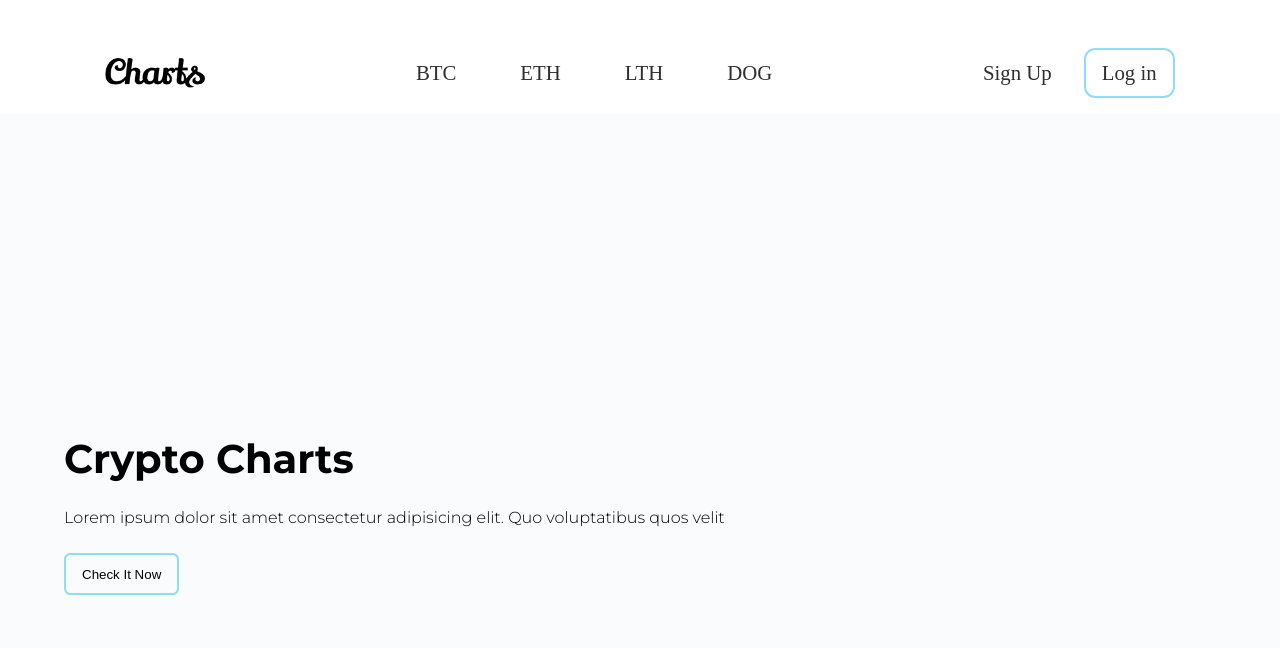
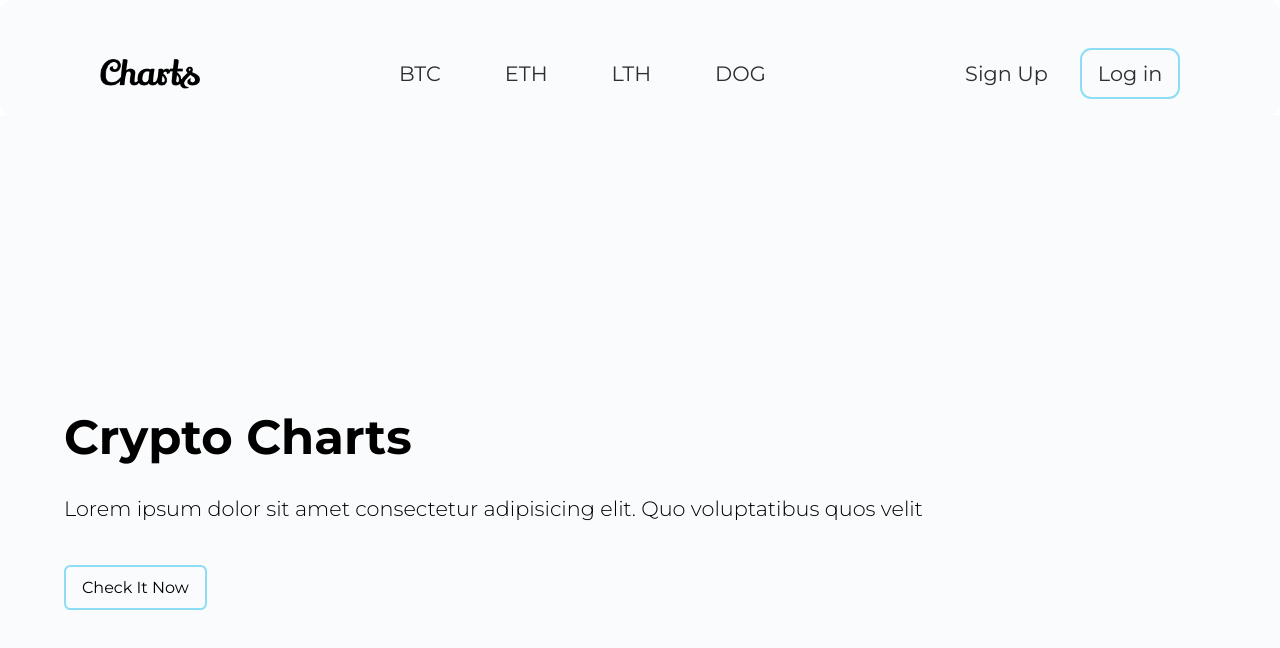
Before and after one commit to ol1mowski/CryptoPage, a React (Vite) app: page / in a window 1280 px wide. Shown: the top 648 px of the page. Built offline with nearby package versions, Linux system fonts and the light colour scheme.

Commit message:
adding style to the infoCta to 1024px

```diff
--- a/src/components/Header/Header.module.scss
+++ b/src/components/Header/Header.module.scss
@@ -3,7 +3,8 @@
 .headerContainer {
     // @include box-shadow;
     @include d-flex-row;
+    background-color: $white-color;
     border-radius: $border-radious;
     justify-content: space-around;
-    margin-top: 2rem;
+    padding-top: 2rem;
 }
--- a/src/components/HomePage/Home.module.scss
+++ b/src/components/HomePage/Home.module.scss
@@ -8,20 +8,34 @@
     width: 90%;
     @include d-flex-column;
     gap: 3vh;
+    @media screen and (min-width: $tablet) {
+      gap: 5vh;
+    }
     align-items: flex-start;
     &__title {
       font-size: 2.5rem;
-      @include fonts(700);
+      font-weight: 700;
+      @media screen and (min-width: $tablet) {
+        font-size: 3rem;
+        line-height: 2rem;
+      }
     }
     &__desc {
       font-size: 1rem;
-      @include fonts(300);
+      font-weight: 300;
       line-height: 1.4rem;
+      @media screen and (min-width: $tablet) {
+        font-size: 1.3rem;
+        line-height: 2rem;
+      }
     }
     &__btn {
-        border: 2px solid $blue-color;
-        padding: .7rem 1rem;
-        border-radius: .4rem;
+      border: 2px solid $blue-color;
+      padding: 0.7rem 1rem;
+      border-radius: 0.4rem;
+      @media screen and (min-width: $tablet) {
+        font-size: 1rem;
+      }
     }
   }
   &__imageSide {
--- a/src/index.scss
+++ b/src/index.scss
@@ -1,8 +1,11 @@
-@import url('https://fonts.googleapis.com/css2?family=Montserrat:ital,wght@0,100..900;1,100..900&display=swap');
+@import url("https://fonts.googleapis.com/css2?family=Montserrat:ital,wght@0,100..900;1,100..900&display=swap");
 
 * {
   margin: 0;
   padding: 0;
+  font-family: "Montserrat", sans-serif;
+  font-optical-sizing: auto;
+  font-style: normal;
   box-sizing: border-box;
 }
 
--- a/src/style/index.scss
+++ b/src/style/index.scss
@@ -54,4 +54,5 @@ $menu-font-size-desktop: 1.3rem;
 
 //breakepoints
 
+$tablet: 700px;
 $small-desktop: 1024px;
```
